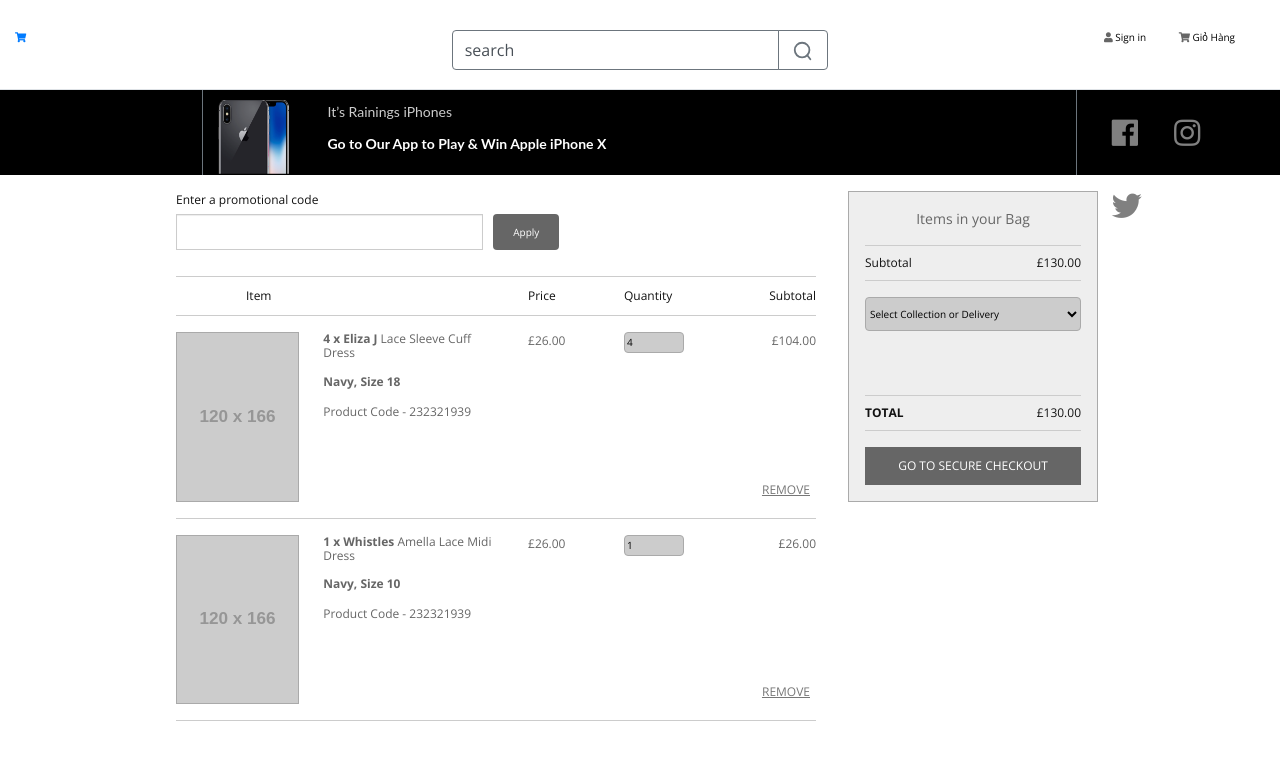
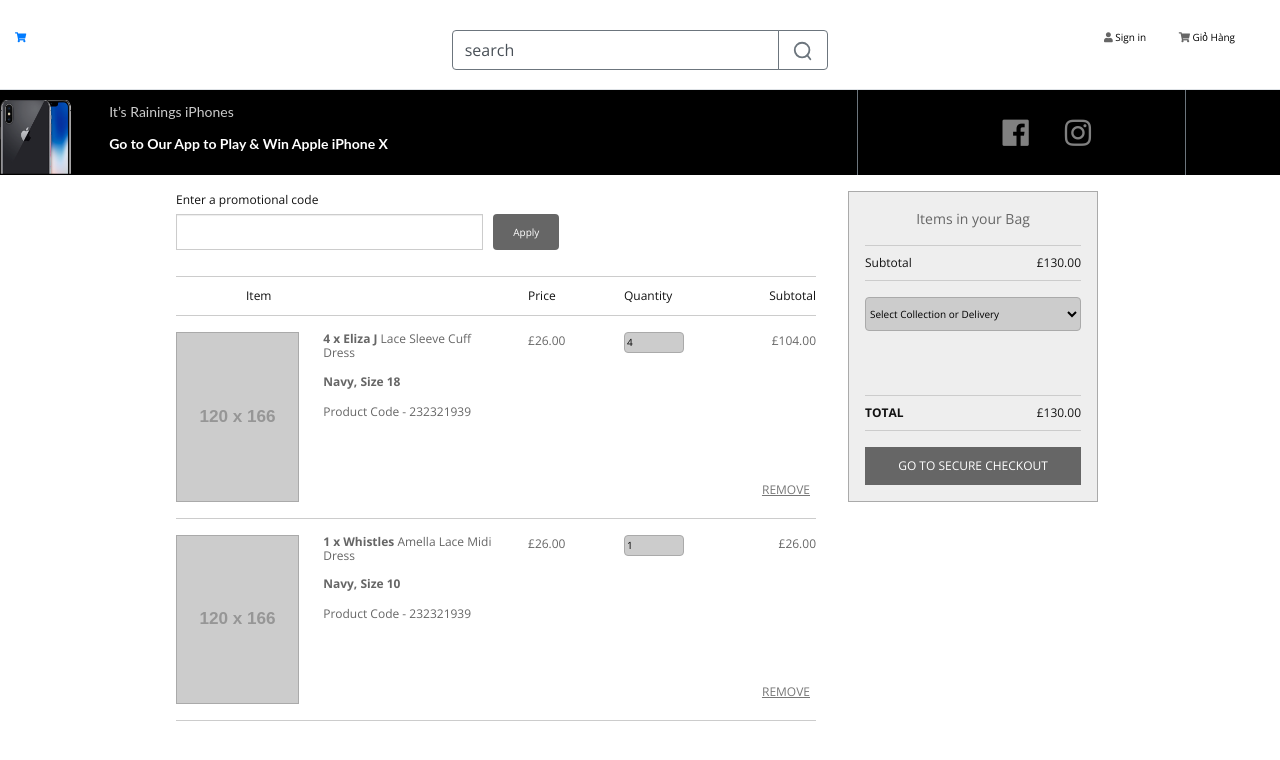
Before and after one commit to tu01titon0/Project-html-css-javascrip, a plain HTML site: page cart.html in a window 1280 px wide. Drawn offline with nearby package versions, Linux system fonts and the light colour scheme; placeholder pictures from the web are drawn by us.

Commit message:
Refactor

```diff
--- a/cart.html
+++ b/cart.html
@@ -45,9 +45,6 @@
     </div>
   </div>
   <div class="row bg-black">
-  	<div class="col-sm-2 border-right border-secondary">
-
-  	</div>
   	<div class="col-sm-4">
   		<div class="row">
   			<div class="col-sm-3">
@@ -67,8 +64,6 @@
       <a class="nav-link" href="#"><i class="fab fa-instagram " aria-hidden="true"></i></a>
       <a class="nav-link" href="#"><i class="fab fa-twitter " aria-hidden="true"></i></a>
   	</div>
-
-
   </div>
 
 <!-- cart -->
```
